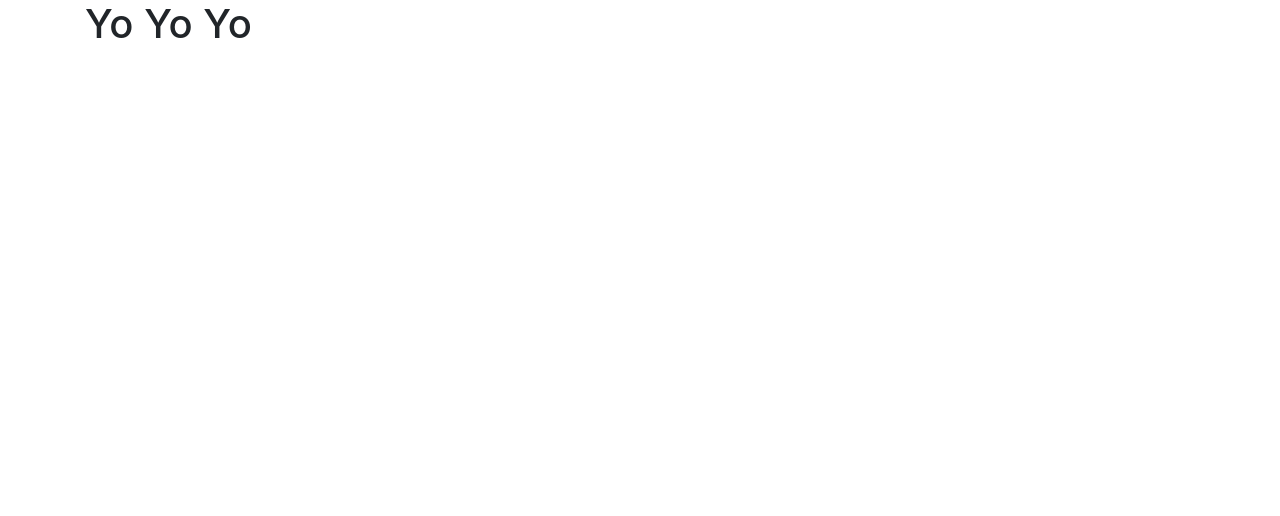
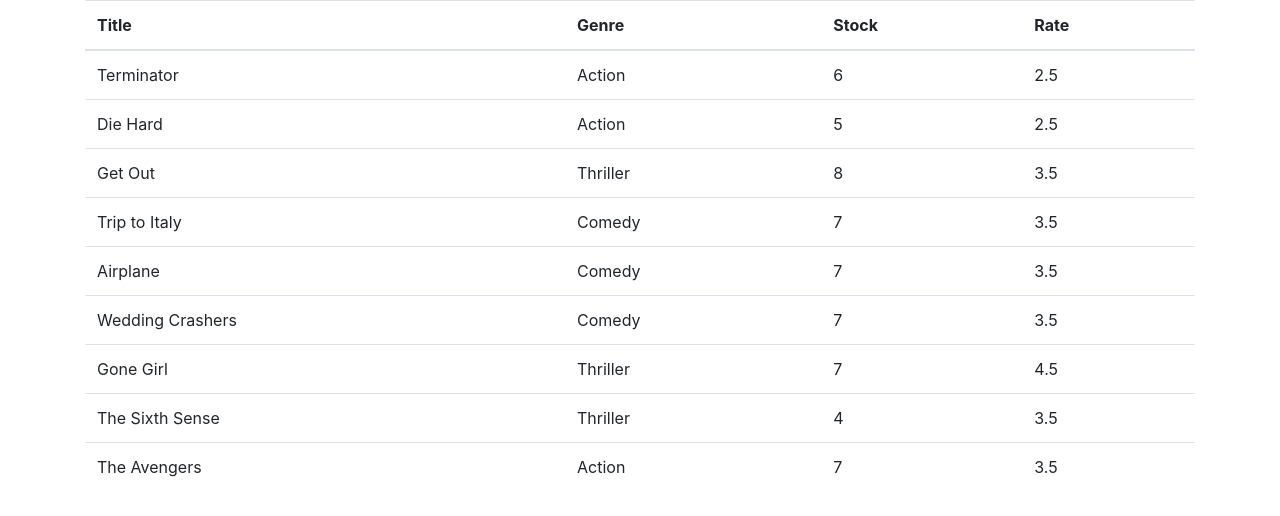
Before and after one commit to ccpaco/vidly, a React (Create React App) app: page / in a window 1280 px wide. Shown: the top 516 px of the page. Built offline with nearby package versions, Linux system fonts and the light colour scheme.

Commit message:
Created movies.jsx file, renders info from fakeMovieService module

```diff
--- a/src/App.js
+++ b/src/App.js
@@ -1,9 +1,12 @@
 import React from 'react';
+import Movies from './components/movies';
 import './App.css';
 
 function App() {
   return (
-    <main className="container"> <h1> Yo Yo Yo</h1></main>
+    <main className="container">
+      <Movies />
+    </main>
   );
 }
 
--- /dev/null
+++ b/src/components/movies.jsx
@@ -0,0 +1,32 @@
+import React, { Component } from 'react';
+import { getMovies } from '../services/fakeMovieService';
+
+class Movies extends Component {
+    state = {
+        movies: getMovies()
+     }
+
+    render() {
+        return <table class="table">
+        <thead>
+          <tr>
+            <th>Title</th>
+            <th>Genre</th>
+            <th>Stock</th>
+            <th>Rate</th>
+          </tr>
+        </thead>
+        <tbody>
+            {this.state.movies.map(movie => (<tr>
+            <td>{movie.title}</td>
+            <td>{movie.genre.name}</td>
+            <td>{movie.numberInStock}</td>
+            <td>{movie.dailyRentalRate}</td>
+          </tr>))}
+
+        </tbody>
+      </table>
+    }
+}
+
+export default Movies;
--- a/src/index.js
+++ b/src/index.js
@@ -5,6 +5,7 @@
 import * as serviceWorker from './serviceWorker';
 import 'bootstrap/dist/css/bootstrap.css';
 import 'font-awesome/css/font-awesome.css';
+
 
 ReactDOM.render(
   <React.StrictMode>
```
